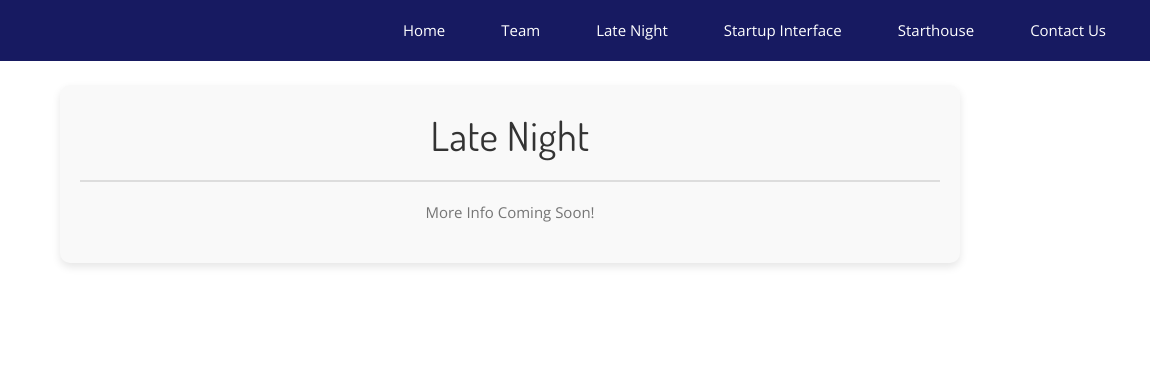
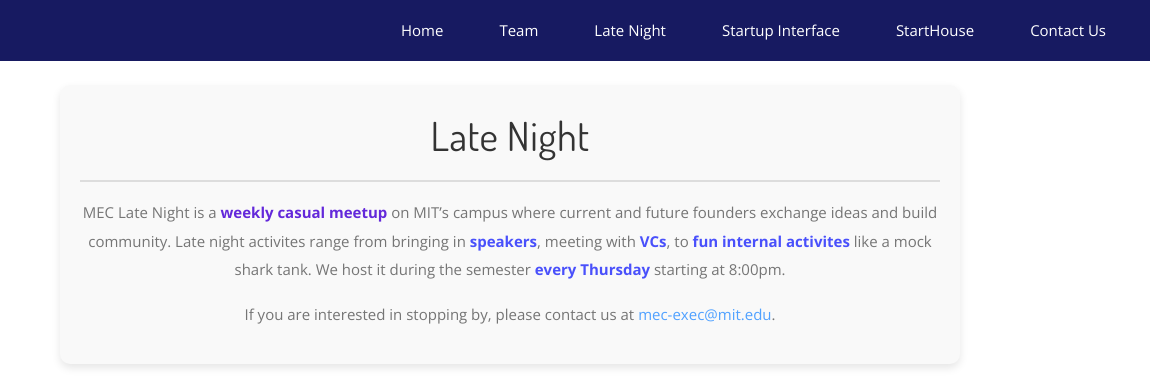
Before and after one commit to VittalT/MEC-Website, a website: page late-night.html in a window 1280 px wide. Shown: the top 378 px of the page, 130-1280 px from the left. Drawn offline with nearby package versions, Linux system fonts and the light colour scheme.

Commit message:
Santi's changes: Late night description, StartHouse, not only undergraduates

```diff
--- a/js/script.js
+++ b/js/script.js
@@ -18,7 +18,7 @@
   window.location.href = "startup-interface.html";
 }
 
-function redirectToStarthousePage() {
+function redirectToStartHousePage() {
   window.location.href = "starthouse.html";
 }
 
--- a/js/team.js
+++ b/js/team.js
@@ -10,7 +10,7 @@
   },
   {
     name: "Santiago Vazquez",
-    position: "Starthouse Co-Director",
+    position: "StartHouse Co-Director",
     image: "./images/team/Santiago_Vazquez.JPG",
     email: "svazquez@mit.edu",
     linkedin: "https://www.linkedin.com/in/santiago-enrique-vazquez-237a021a8",
@@ -19,7 +19,7 @@
   },
   {
     name: "Jose (Ricardo) Ramos",
-    position: "Starthouse Co-Director",
+    position: "StartHouse Co-Director",
     image: "./images/team/Ricardo_Ramos.png",
     email: "jricramc@mit.edu",
     linkedin: "https://www.linkedin.com/in/josericardoramos22",
--- a/late-night.html
+++ b/late-night.html
@@ -3,7 +3,7 @@
   <head>
     <meta charset="UTF-8" />
     <meta name="viewport" content="width=device-width, initial-scale=1.0" />
-    <title>Late Night - MEC, MIT Undergraduate Entrepreneurship Club</title>
+    <title>Late Night - MEC, MIT Entrepreneurship Club</title>
 
     <!-- Bootstrap CSS  -->
     <link
@@ -40,7 +40,22 @@
 
         <div class="container my-5" data-aos="zoom-in">
           <h1 class="text-center mb-4">Late Night</h1>
-          <p class="text-center">More Info Coming Soon!</p>
+          <p class="text-center">
+            MEC Late Night is a
+            <span class="highlight-text text-purple">weekly casual meetup</span>
+            on MIT’s campus where current and future founders exchange ideas and
+            build community. Late night activites range from bringing in
+            <span class="highlight-text text-blue">speakers</span>, meeting with
+            <span class="highlight-text text-blue">VCs</span>, to
+            <span class="highlight-text text-blue">fun internal activites</span>
+            like a mock shark tank. We host it during the semester
+            <span class="highlight-text text-blue">every Thursday</span>
+            starting at 8:00pm.
+          </p>
+          <p class="text-center">
+            If you are interested in stopping by, please contact us at
+            <a href="mailto:mec-exec@mit.edu">mec-exec@mit.edu</a>.
+          </p>
         </div>
       </div>
 
--- a/navbar.html
+++ b/navbar.html
@@ -32,8 +32,8 @@
         >
       </li>
       <li class="nav-item">
-        <a onclick="redirectToStarthousePage()" class="nav-link" href="#"
-          >Starthouse</a
+        <a onclick="redirectToStartHousePage()" class="nav-link" href="#"
+          >StartHouse</a
         >
       </li>
       <li class="nav-item">
```
Also changed, not shown: contact.html (+1 -1 lines), index.html (+3 -3 lines), starthouse.html (+4 -4 lines), startup-interface.html (+1 -3 lines), team.html (+1 -1 lines).
